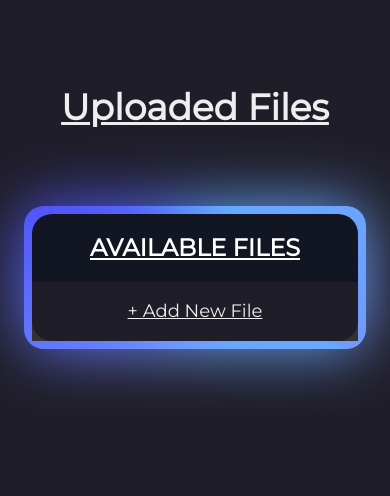
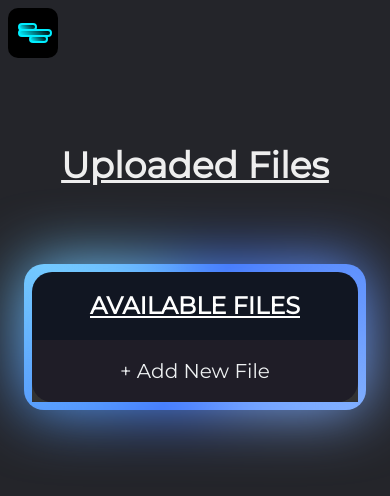
Before and after one commit to anrawool/File-Automation, a Django app: page /uploads/ in a window 390 px wide. Shown: the top 496 px of the page. Run offline with Django 4.2, Linux system fonts and the light colour scheme; data that the repository does not hold is empty.

```diff
--- a/Managers/Password_Manager/password.py
+++ b/Managers/Password_Manager/password.py
@@ -1,6 +1,6 @@
 import os
 import sys
-path = os.path.join('../../')
+path = os.path.join(os.path.abspath('../../'))
 sys.path.append(path)
 import encrypter
 from sqlite3 import OperationalError
--- a/School/StudyPlanner/plan.py
+++ b/School/StudyPlanner/plan.py
@@ -1,6 +1,6 @@
 import os
 import sys
-path = os.path.join('/home/sarthak/Documents/Automation')
+path = os.path.join(os.path.abspath('/home/sarthak/Documents/Automation'))
 sys.path.append(path)
 import math
 import random
--- a/Term_Actions/delete.py
+++ b/Term_Actions/delete.py
@@ -2,7 +2,7 @@ from search import FileSearcher
 from sys import argv
 import os
 import sys
-path = os.path.join('../')
+path = os.path.join(os.path.abspath('../'))
 sys.path.append(path)
 from settings import get_shell_input
 import shutil
--- a/Term_Actions/destroy.py
+++ b/Term_Actions/destroy.py
@@ -1,6 +1,6 @@
 import os
 import sys
-path = os.path.join('../')
+path = os.path.join(os.path.abspath('../'))
 sys.path.append(path)
 import json
 from github import Github
--- a/Term_Actions/merge.py
+++ b/Term_Actions/merge.py
@@ -1,6 +1,6 @@
 import sys
 import os
-path = os.path.join('../')
+path = os.path.join(os.path.abspath('../'))
 sys.path.append(path)
 from settings import *
 from github import Github
--- a/Term_Actions/open.py
+++ b/Term_Actions/open.py
@@ -1,6 +1,6 @@
 import os
 import sys
-path = os.path.join('../')
+path = os.path.join(os.path.abspath('../'))
 sys.path.append(path)
 from search import *
 from sys import argv
--- a/Term_Actions/project_maker.py
+++ b/Term_Actions/project_maker.py
@@ -1,6 +1,6 @@
 import os
 import sys
-path = os.path.join('../')
+path = os.path.join(os.path.abspath('../'))
 sys.path.append(path)
 from github import Github
 from search import *
--- a/Term_Actions/search.py
+++ b/Term_Actions/search.py
@@ -1,7 +1,8 @@
 import os
 import sys
 from sys import argv
-path = os.path.join('../')
+path = os.path.join(os.path.abspath('../'))
+print(path)
 sys.path.append(path)
 from data import *
 import re
--- a/User-Interface/base/templates/base/index.html
+++ b/User-Interface/base/templates/base/index.html
@@ -11,5 +11,6 @@
     <h1>Hello World: Home Page</h1>
     <h3><a href="{% url 'upload-page' %}">Upload File</a></h3>
     <h3><a href="{% url 'passwords-page' %}">Password Manager</a></h3>
+    <h3><a href="#">Login</a></h3>
 </body>
 </html>
--- /dev/null
+++ b/User-Interface/base/templates/base/navigation.html
@@ -0,0 +1,33 @@
+<!DOCTYPE html>
+<html lang="en">
+<head>
+    <meta charset="UTF-8">
+    <meta name="viewport" content="width=device-width, initial-scale=1.0">
+    {% load static %}
+    <link rel="stylesheet" href="{% static '/css/navbar.css' %}">
+    <script src="{% static '/js/navbar.js' %}"></script>
+</head>
+<body>
+
+    <header>
+        <nav>
+            <ul class="nav-links">
+		    <li><a href="{% url 'home' %}">Home</a></li>
+		    <li><a href="{% url 'upload-page' %}">Upload Files</a></li>
+                <li><a href="#">Passwords</a></li>
+            </ul>
+        </nav>
+        <a href="#" class="logout"><button>Logout</button></a>
+    </header>
+
+    <div class="hamburger">
+        <div class="hamburger-icon">
+            <span></span>
+            <span></span>
+            <span></span>
+        </div>
+    </div>
+
+
+</body>
+</html>
--- a/User-Interface/base/templates/base/uploads.html
+++ b/User-Interface/base/templates/base/uploads.html
@@ -12,11 +12,13 @@
     <title>Upload and Download | Nexus</title>
 </head>
 <body>
+    {% include 'base/navigation.html' %}
     <main>
         <div class="wrapper">
             <h1>Uploaded Files</h1>
-            <table>
+            <table class="table">
                 <caption class="table-heading">Available Files</caption>
+                <div class="main-content">
                     <thead>
                         <tr>
                             <th>ID</th>
@@ -25,6 +27,7 @@
                             <th>Available Until</th>
                             <th>File Size</th>
                             <th>Download</th>
+                            <th>Options</th>
                         </tr>
                     </thead>
 
@@ -36,16 +39,20 @@
                         <td data-cell="availability"> {{file.available_until}} </td>
                         <td data-cell="file-size" class="file-size">{{size}}</td>
                         <td class="download"><b><a href="{% url 'download' file_id=file.id %}">Download</a></b></td>
+                        <td>
+
+                            Hello World
+
+                        </td>
                     </tr>
                     {% endfor %}
                     <tr class="upload-col">
-                    <td colspan=6 class="upload"><a href="{% url 'upload-file' %}" id="newFile"> + Add New File</a></td>
+                        <td colspan=7 class="upload"><a href="{% url 'upload-file' %}" id="newFile"> + Add New File</a></td>
                     </tr>
 
+                </div>
             </table>
         </div>
     </main>
-
-
 </body>
 </html>
--- a/User-Interface/base/urls.py
+++ b/User-Interface/base/urls.py
@@ -3,9 +3,13 @@ from . import views
 from django.shortcuts import render
 
 
+def navpage(request):
+    return render(request, 'base/navigation.html')
+
 urlpatterns = [
     path('', views.Home, name="home"),
     path('decrypt/<str:webpage>/<str:encryption>/', views.Decrypt, name='decrypt'),
+    path('nav/', navpage),
     path('uploads/', views.UploadPage, name='upload-page'),
     path('passwords/', views.PasswordsPage, name='passwords-page'),
     path('upload-file/', views.UploadFile, name='upload-file'),
--- a/User-Interface/base/views.py
+++ b/User-Interface/base/views.py
@@ -25,7 +25,7 @@ def UploadPage(request):
     files = File.objects.all()
     file_sizes = get_file_size(files)
     context = {'items':zip(files, file_sizes)}
-    print(context)
+    # print(context)
     return render(request, 'base/uploads.html', context)
 
 
@@ -33,11 +33,8 @@ def UploadFile(request):
     if request.method == 'POST':
         form = FileUploadForm(request.POST, request.FILES)
         if form.is_valid():
-            print("SAVED")
             form.save()
             return redirect('upload-page')
-        else:
-            print(form.errors)
     else:
         form = FileUploadForm()
     context = {'form': form, 'users': User.objects.all()}
--- /dev/null
+++ b/User-Interface/static/css/navbar.css
@@ -0,0 +1,140 @@
+@import url("https://fonts.googleapis.com/css2?family=Montserrat");
+
+li, a, button {
+    font-weight: 500;
+    font-size: 20px;
+    color: #edf0f1;
+    text-decoration: none;
+}
+
+header {
+    box-sizing: border-box;
+    display: flex;
+    background-color: black;
+    justify-content: space-between;
+    align-items: center;
+    padding: 10px 40px;
+    margin: -10px;
+}
+
+.hamburger {
+    display: none;
+}
+
+.nav-links {
+    list-style: none;
+}
+
+.nav-links li {
+    display: inline-block;
+    padding: 0 20px;
+}
+
+.nav-links li a {
+    transition: all 0.3s ease 0s;
+}
+
+button {
+    padding: 9px 25px;
+    background-color: rgb(0, 96, 169);
+    border: none;
+    border-radius: 50px;
+    cursor: pointer;
+    transition: all 0.3s ease 0s;
+}
+
+button:hover {
+    background-color: #4b9aef;
+    transition: all 0.3s ease 0s;
+}
+
+@media (max-width: 650px) {
+    header {
+        display: none;
+    }
+
+    .hamburger {
+        display: flex;
+        position: relative;
+        width: 50px;
+        height: 50px;
+        background: #000;
+        box-shadow:
+            0 0 5px #0ef
+            0 0 10px #0ef
+            0 0 20px #0ef
+            0 0 40px #0ef;
+        border-radius: 10px;
+        cursor: pointer;
+        display: flex;
+    }
+
+    .hamburger-icon {
+        position: relative;
+        width: 30px;
+        height: 20px;
+        margin: auto;
+        display: flex;
+        transform: rotate(0);
+        transition: 1s;
+        align-items: center;
+    }
+
+    .hamburger.active .hamburger-icon {
+        transform: rotate(315deg);
+    }
+
+    .hamburger-icon span {
+        position: absolute;
+        display: block;
+        width: 100%;
+        height: 4px;
+        background: linear-gradient(45deg, #0ef, #000);
+        border: 2px solid #0ef;
+        border-radius: 5px;
+        box-shadow:
+        0 0 5px #0ef
+        0 0 10px #0ef;
+        transition: 0.3s;
+        transition-delay: 1s;
+    }
+
+    .hamburger-icon span:nth-child(1) {
+        top: 0;
+        left: 0;
+        width: 50%;
+        transform: translateY(0);
+    }
+
+    .hamburger-icon span:nth-child(2) {
+        width: 100%;
+        transform: scaleX(1);
+        opacity: 1;
+    }
+
+
+    .hamburger.active span:nth-child(1){
+        width: 100%;
+        transform: translateY(73px);
+        transition-delay: 0s;
+    }
+    .hamburger.active span:nth-child(2) {
+        transform: scaleX(0);
+        opacity: 0;
+        transition-delay: 0s;
+    }
+
+    .hamburger-icon span:nth-child(3) {
+        bottom: 0;
+        right: 0;
+        width: 50%;
+        transform: rotate(0);
+    }
+
+    .hamburger.active span:nth-child(3) {
+        width: 100%;
+        bottom: 10px;
+        transform: rotate(90deg);
+        transition-delay: 0s;
+    }
+}
--- a/User-Interface/static/css/upload.css
+++ b/User-Interface/static/css/upload.css
@@ -12,7 +12,7 @@
 }
 
 body {
-    background-color:rgb(31, 29, 39);
+    background-color: #24252A;
     color: #eee;
     font-size: 1.125rem;
     line-height: 1.5;
@@ -26,6 +26,15 @@ body {
     border-radius: 20px;
 }
 
+table::after, table::before {
+    content: "";
+    position: absolute;
+    inset: -.5rem;
+    z-index: -10;
+    background: conic-gradient(from var(--gradient-angle), #82b0ff, #4075fc, #75ccff, #4075fc, #82b0ff);
+    border-radius:20px;
+    animation: rotation 5s linear infinite;
+}
 table {
     margin-top: 5rem;
     width: 100%;
@@ -35,15 +44,6 @@ table {
     position: relative;
 }
 
-table::after, table::before {
-    content: "";
-    position: absolute;
-    inset: -.5rem;
-    z-index: -1;
-    background: conic-gradient(from var(--gradient-angle), #64afff, #7399fb, #5154f9, #64afff, #7399fb);
-    border-radius:20px;
-    animation: rotation 5s linear infinite;
-}
 
 table::after {
     filter: blur(2rem);
--- /dev/null
+++ b/User-Interface/static/js/navbar.js
@@ -0,0 +1,5 @@
+const hamburgerWrapper = document.querySelector('hamburger')
+
+hamburgerWrapper.addEventListener('click', () => {
+    hamburgerWrapper.classList.toggle('active');
+});
```
Also changed, not shown: School/Tests/tests.py (+1 -1 lines), User-Interface/base/templates/base/signup.html (added, +19 -0 lines). Lines whose indentation alone changed are shown as unchanged.
